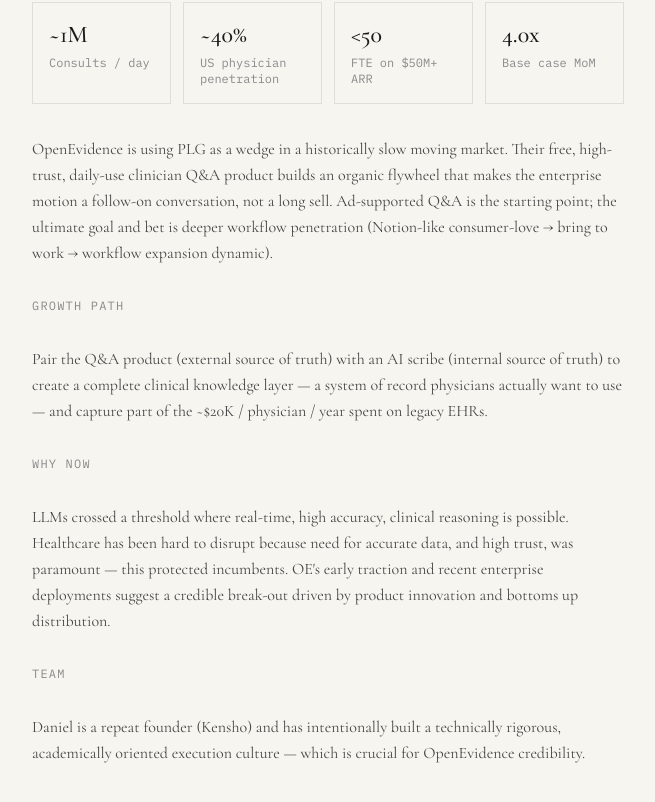
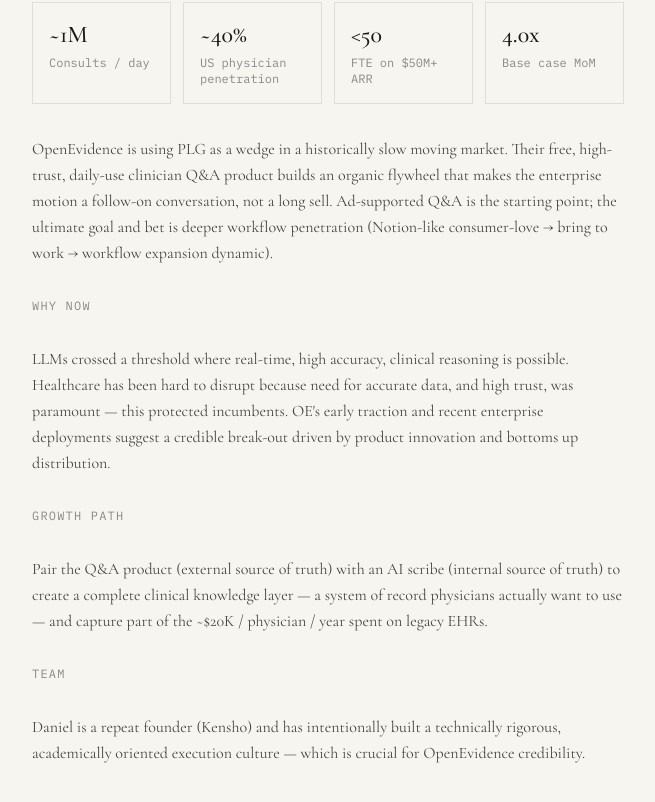
Before and after one commit to piamishra93/memos, a Next.js app: page /memo/open-evidence in a window 1280 px wide. Shown: the part 440-1242 px from the top of the page, without its empty margins (328-983 px from the left). Built offline with nearby package versions, Linux system fonts and the light colour scheme.

Commit message:
move why now above growth path

```diff
--- a/components/RichMemoSections.tsx
+++ b/components/RichMemoSections.tsx
@@ -16,10 +16,10 @@
         </div>
         {/* Prose */}
         <p className="font-serif text-base leading-relaxed text-ink/80">{data.overview}</p>
+        <Subhead>Why now</Subhead>
+        <p className="font-serif text-base leading-relaxed text-ink/80">{data.whyNow}</p>
         <Subhead>Growth path</Subhead>
         <p className="font-serif text-base leading-relaxed text-ink/80">{data.growthPath}</p>
-        <Subhead>Why now</Subhead>
-        <p className="font-serif text-base leading-relaxed text-ink/80">{data.whyNow}</p>
         <Subhead>Team</Subhead>
         <p className="font-serif text-base leading-relaxed text-ink/80">{data.team}</p>
       </div>
```
